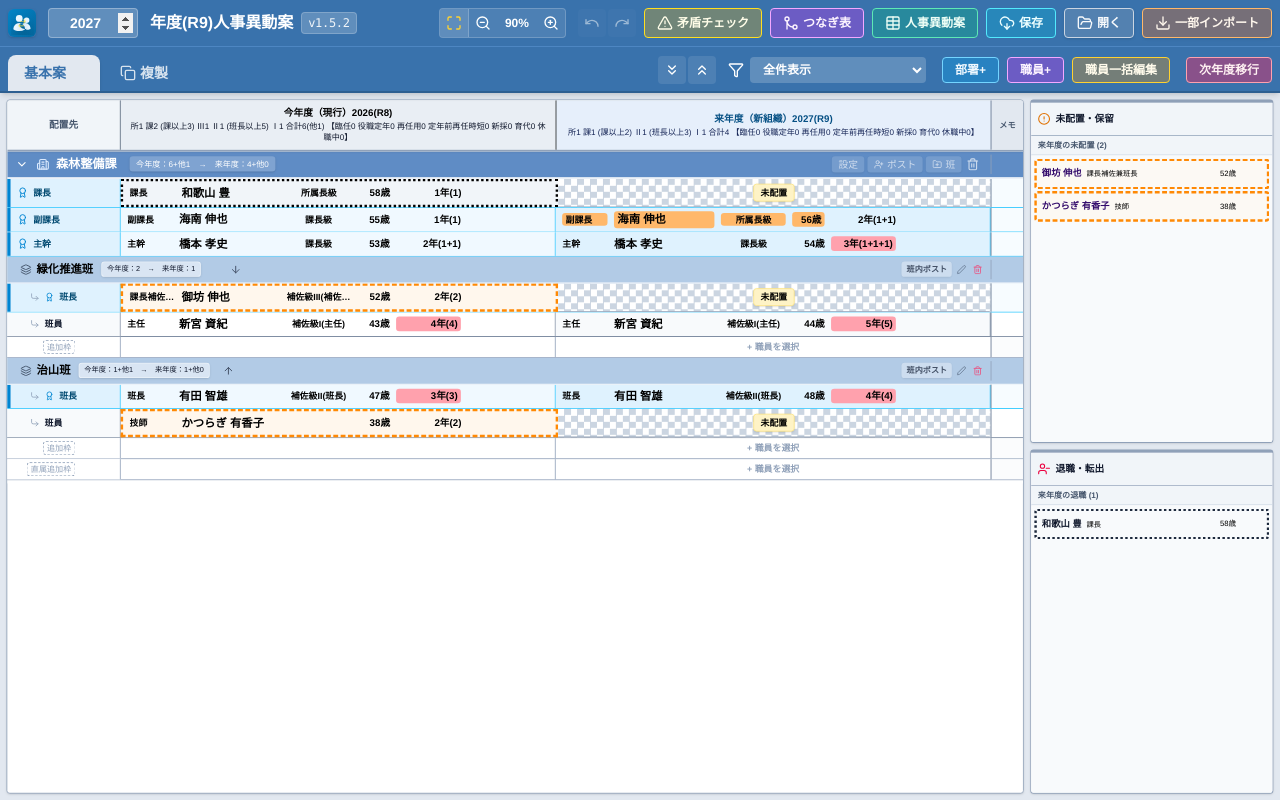
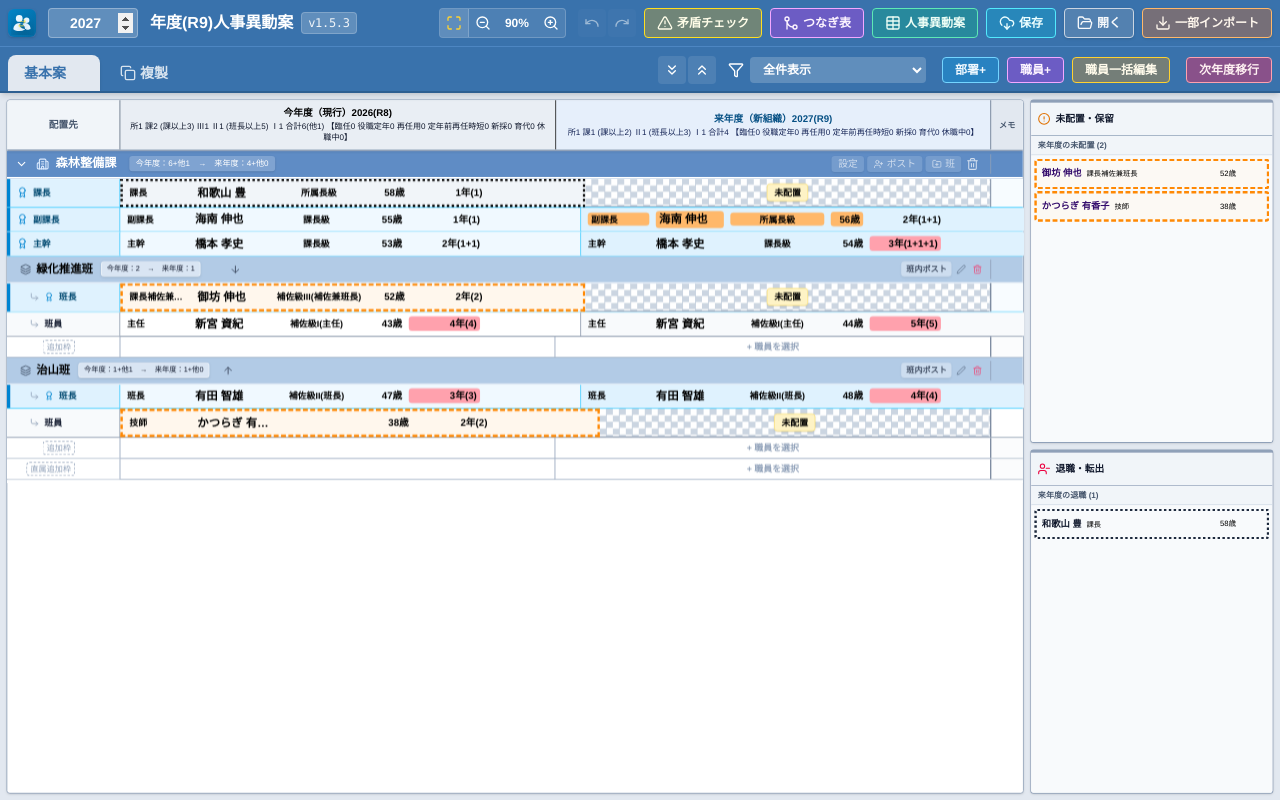
Before and after one commit to Kojiro-Nakamura/personnel-transfer-app, a React (Vite) app: page / in a window 1280 px wide. Built offline with nearby package versions, Linux system fonts and the light colour scheme.

Commit message:
style: 広い画面で級（補佐級III(補佐兼班長)等）と職名（課長補佐兼班長等）も途切れないよう幅を拡張 (v1.5.3)

```diff
--- a/index.html
+++ b/index.html
@@ -5,7 +5,7 @@
     <meta name="google" content="notranslate" />
     <link rel="icon" type="image/svg+xml" href="/favicon.svg" />
     <meta name="viewport" content="width=device-width, initial-scale=1.0" />
-    <title>人事異動案作成アプリ v1.5.2</title>
+    <title>人事異動案作成アプリ v1.5.3</title>
   </head>
   <body class="text-slate-900">
     <div id="root"></div>
--- a/package.json
+++ b/package.json
@@ -1,7 +1,7 @@
 {
   "name": "temp-app",
   "private": true,
-  "version": "1.5.2",
+  "version": "1.5.3",
   "type": "module",
   "scripts": {
     "dev": "vite",
--- a/src/components/employee/EmployeeComponents.jsx
+++ b/src/components/employee/EmployeeComponents.jsx
@@ -103,26 +103,26 @@ export const EmployeeCell = ({ emp, isNext, isEmpty, onClick, isPost, moveProps,
       className={cellClasses}
       title={isPickingMode && isNext ? "選択中の職員をここに配置します" : ""}
     >
-      <div className={cx("w-14 shrink-0 truncate text-[11px] font-bold", isConflict ? "text-rose-700" : "text-black", promoBg ? `${promoBg} px-1 rounded-sm` : "")} title={isNext ? emp.nextTitle : emp.currentTitle}>
+      <div className={cx("w-14 @[1150px]:w-[4.75rem] @[1350px]:w-[5.5rem] shrink-0 truncate text-[11px] font-bold", isConflict ? "text-rose-700" : "text-black", promoBg ? `${promoBg} px-1 rounded-sm` : "")} title={isNext ? emp.nextTitle : emp.currentTitle}>
         {isNext ? emp.nextTitle : emp.currentTitle}
       </div>
 
-      <div className={cx("flex-1 flex items-center gap-1 min-w-[5.5rem] @[1280px]:max-w-[9.5rem] @[1500px]:max-w-[11rem] text-[14px] font-bold", isConflict ? "text-rose-700" : "text-black", promoBg ? `${promoBg} px-1 rounded-sm` : (isTemp ? "bg-slate-300 px-1.5 -my-1 py-1 self-stretch" : ""))} title={emp.name}>
+      <div className={cx("flex-1 flex items-center gap-1 min-w-[5.25rem] @[1150px]:max-w-[8.5rem] @[1400px]:max-w-[9.5rem] @[1600px]:max-w-[11rem] text-[14px] font-bold", isConflict ? "text-rose-700" : "text-black", promoBg ? `${promoBg} px-1 rounded-sm` : (isTemp ? "bg-slate-300 px-1.5 -my-1 py-1 self-stretch" : ""))} title={emp.name}>
         {isConflict && <AlertCircle className="w-3.5 h-3.5 text-rose-500 shrink-0" title="この枠に定員を超えて配置されています" />}
         <span className="truncate">{emp.name}</span>
       </div>
 
-      <div className={cx("w-20 @[1450px]:w-28 shrink-0 truncate text-[11px] text-center font-bold", isConflict ? "text-rose-700" : "text-black", promoBg ? `${promoBg} px-1 rounded-sm` : "")} title={isNext ? emp.nextGrade : emp.currentGrade}>
+      <div className={cx("w-20 @[1150px]:w-[7.25rem] @[1350px]:w-[8.25rem] shrink-0 truncate text-[11px] text-center font-bold", isConflict ? "text-rose-700" : "text-black", promoBg ? `${promoBg} px-1 rounded-sm` : "")} title={isNext ? emp.nextGrade : emp.currentGrade}>
         {isNext ? emp.nextGrade : emp.currentGrade}
       </div>
 
       <div className={cx("w-10 text-[12px] text-right shrink-0 font-bold", isConflict ? "text-rose-700" : "text-black", promoBg ? `${promoBg} px-1 rounded-sm` : "")} title={`${age}歳`}>{age !== '' ? `${age}歳` : ''}</div>
 
-      <div className={cx("w-20 @[1280px]:flex-1 @[1280px]:min-w-[5.5rem] text-[12px] text-right font-bold truncate shrink-0 text-black", ys >= 3 ? "bg-rose-300 px-1 rounded" : "")} title={yd}>
+      <div className={cx("w-20 @[1150px]:flex-1 @[1150px]:min-w-[5.5rem] text-[12px] text-right font-bold truncate shrink-0 text-black", ys >= 3 ? "bg-rose-300 px-1 rounded" : "")} title={yd}>
         {yd}
       </div>
 
-      <div className={cx("w-24 @[1280px]:flex-[1.3] @[1280px]:min-w-[6.5rem] text-[11px] text-black font-bold text-left shrink-0 ml-1 relative group/note flex items-center", isTemp && "bg-slate-300 px-1.5 -my-1 py-1 self-stretch")}>
+      <div className={cx("w-24 @[1150px]:flex-[1.3] @[1150px]:min-w-[6.5rem] text-[11px] text-black font-bold text-left shrink-0 ml-1 relative group/note flex items-center", isTemp && "bg-slate-300 px-1.5 -my-1 py-1 self-stretch")}>
         <span className={cx("truncate max-w-full inline-block", (!isTemp && remarkBg) ? `${remarkBg} px-1 rounded` : "w-full block")}>{noteText}</span>
         {noteText && (
           <div className="absolute bottom-full left-1/2 -translate-x-1/2 mb-1 w-max max-w-[200px] bg-slate-800 text-white text-[11px] p-2 rounded shadow-lg opacity-0 group-hover/note:opacity-100 pointer-events-none transition-opacity z-[100] whitespace-pre-wrap break-words">
--- a/src/constants/version.js
+++ b/src/constants/version.js
@@ -1 +1 @@
-export const APP_VERSION = 'v1.5.2';
+export const APP_VERSION = 'v1.5.3';
```
